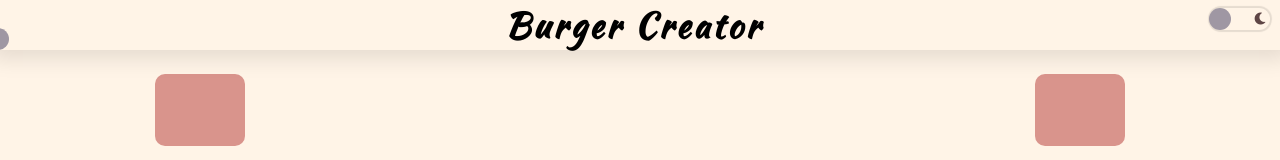
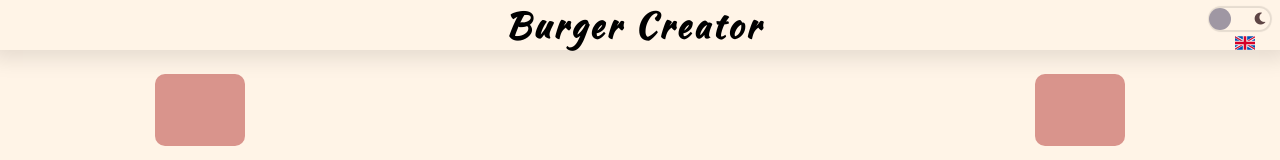
Before and after one commit to PioKl/Hamburger, a React (Create React App) app: page / in a window 1280 px wide. Shown: the top 160 px of the page. Built offline with nearby package versions, Linux system fonts and the light colour scheme.

Commit message:
Header.js|Add svg icons

```diff
--- a/src/components/Header.js
+++ b/src/components/Header.js
@@ -2,9 +2,11 @@ import React, { useContext } from 'react';
 import { ThemeContext } from '../contexts/ThemeContext';
 import { LanguageContext } from '../contexts/LanguageContext';
 import '../style/Header.scss';
+import { ReactComponent as EngIcon } from '../svg/eng.svg';
+import { ReactComponent as PlIcon } from '../svg/pol.svg';
 
 const Header = () => {
-    const { toggleLanguageChange } = useContext(LanguageContext);
+    const { isLanguageChange, toggleLanguageChange } = useContext(LanguageContext);
     const { isDark, dark, toggleTheme } = useContext(ThemeContext);
     const theme = dark;
 
@@ -54,9 +56,10 @@ const Header = () => {
                     <div className="header__changeLanguage">
                         <input className="header__change-input" type="checkbox" name="language" id="language" onChange={toggleLanguageChange} />
                         <label htmlFor="language" className="header__language">
-                            <span className="header__eng"></span>
+                            {isLanguageChange ? <PlIcon className='header__language--icon header__pl' width='2rem' /> : <EngIcon className='header__language--icon header__eng' width='2rem' />}
+                            {/*                             <span className="header__eng"></span>
                             <span className="header__pl"></span>
-                            <span className="header__slider"></span>
+                            <span className="header__slider"></span> */}
                         </label>
                     </div>
                 </div>
```
